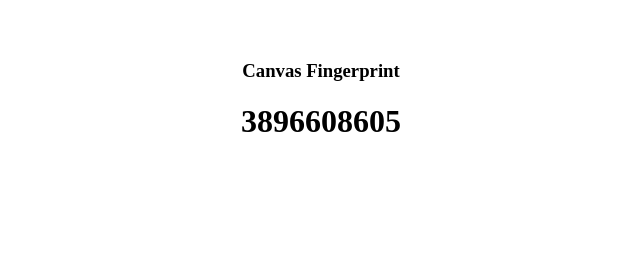
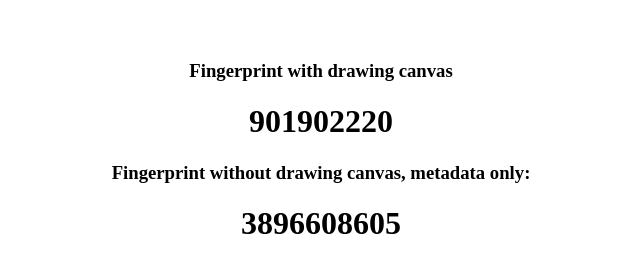
Before and after one commit to artem0/canvas-fingerprinting, a plain HTML site: page index.html in a window 1280 px wide. Shown: the whole page, without its empty margins (319-959 px from the left). Drawn offline with Linux system fonts and the light colour scheme.

Commit message:
Modify demo

```diff
--- a/index.html
+++ b/index.html
@@ -5,14 +5,20 @@
   <script src="fingerprint.js"></script>
 </head>
 <body>
-  <div style="text-align: center;">
-    <h3 style="margin-top: 60px">Canvas Fingerprint</h3>
-    <h1 id="canvasFingerprint"></h1>
-  </div>
+<div style="text-align: center;">
+  <h3 style="margin-top: 60px">Fingerprint with drawing canvas</h3>
+  <h1 id="withCanvasDrawing"></h1>
+</div>
+<div style="text-align: center;">
+  <h3 style="margin-top: 20px">Fingerprint without drawing canvas, metadata only:</h3>
+  <h1 id="withoutCanvasDrawing"></h1>
+</div>
 
-  <script>
-      var withCanvasDrawing = new Fingerprint();
-      document.getElementById('canvasFingerprint').innerHTML = withCanvasDrawing.get();
-  </script>
+<script>
+    var withCanvasDrawing = new Fingerprint({canvas: true});
+    var withoutCanvasDrawing = new Fingerprint({canvas: false});
+    document.getElementById('withCanvasDrawing').innerHTML = withCanvasDrawing.get();
+    document.getElementById('withoutCanvasDrawing').innerHTML = withoutCanvasDrawing.get();
+</script>
 </body>
 </html>
```
Also changed, not shown: 1 other file.
